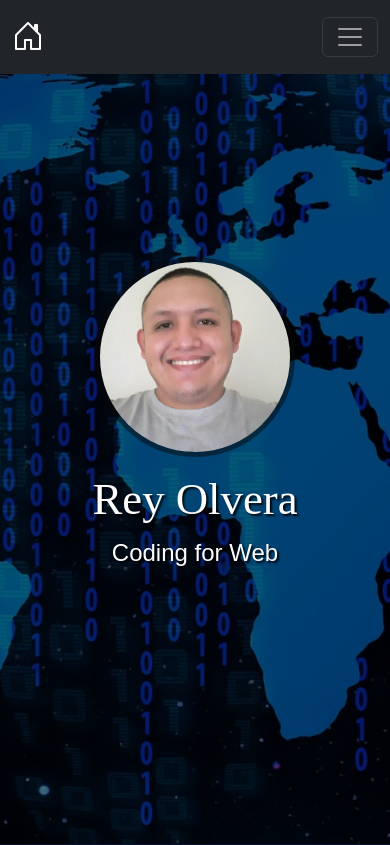
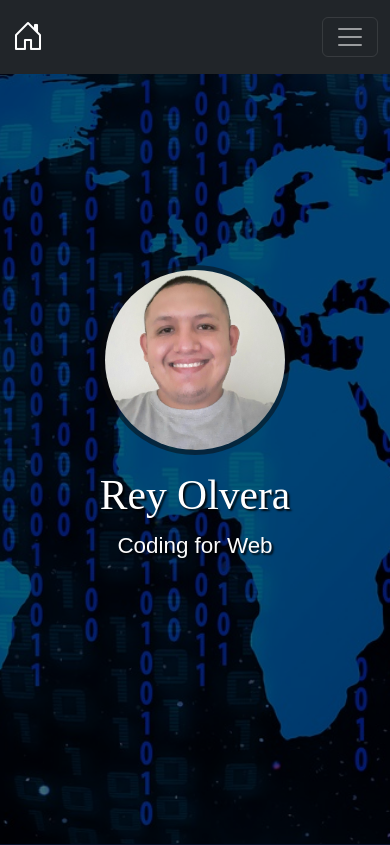
Before and after one commit to BlueGoblin710/portfolio_project, a website: page index.html in a window 390 px wide. Shown: the top 845 px of the page. Drawn offline with nearby package versions, Linux system fonts and the light colour scheme; a web font is replaced by a local one.

Commit message:
Css update

```diff
--- a/style.css
+++ b/style.css
@@ -1,4 +1,4 @@
-/* You can add custom CSS and extend Boostrap styles in this file. Remember, Bootstrap is just CSS at the end of the day! */
+/* You can add custom CSS and extend Bootstrap styles in this file. Remember, Bootstrap is just CSS at the end of the day! */
 /*Google Fonts*/
 @import url("https://fonts.googleapis.com/css2?family=Wallpoet&display=swap");
 @import url("https://fonts.googleapis.com/css2?family=Coda:wght@400;800&display=swap");
@@ -8,6 +8,7 @@ body {
   background-color: #09122c;
   color: white;
 }
+
 /*Header Style */
 h1,
 h2 {
@@ -16,23 +17,27 @@ h2 {
   color: white;
   text-shadow: 2px 2px 2px rgba(0, 0, 0, 0.9);
 }
+
 h5 {
   font-family: "Wallpoet", serif;
   font-size: 1.8rem;
   text-shadow: 2px 2px 2px rgba(0, 0, 0, 0.9);
 }
+
 /*Paragraph Style */
 p {
   font-family: "Coda", sans-serif;
   font-size: 1.5rem;
   text-shadow: 2px 2px 2px rgba(0, 0, 0, 0.9);
 }
+
 /*Nav Bar Style*/
 .navbar-brand,
 .navbar-nav .nav-link {
   font-family: "Coda", sans-serif;
-  font-size: 2rem;
+  font-size: 1.5rem;
 }
+
 .navbar-brand i {
   font-size: 2rem;
 }
@@ -76,6 +81,7 @@ p {
   background: rgba(0, 0, 0, 0.533);
   z-index: -1;
 }
+
 /* Hero Content Style */
 .hero-content {
   position: relative;
@@ -97,6 +103,7 @@ p {
   transform: scale(1.1);
   border-color: darkblue;
 }
+
 /*Skills Style */
 #skills-section {
   color: white;
@@ -106,50 +113,102 @@ p {
   max-width: 180px;
   height: auto;
 }
+
 /*Carousel Style*/
 .carousel-caption {
   background-color: rgba(0, 0, 0, 0);
   color: white;
   padding: 10px;
 }
+
 .carousel-inner img {
   max-height: 635px;
   width: auto;
   object-fit: contain;
 }
+
 /*Contact Style*/
 #contact-section .bi {
   color: #ffffff;
   text-shadow: 2px 2px 2px rgba(0, 0, 0, 0.9);
 }
+
 #contact-section .bi:hover {
   color: #0020ee;
 }
+
 footer {
   background-color: #333;
   color: white;
   text-align: center;
   padding: 1em 0;
 }
+
 /*Enable Hero Image Zoom Effect on Smaller Screens */
 @media (max-width: 576px) {
   #hero-section::before {
     transform: scale(1.6);
   }
+
   .carousel-caption h5 {
     font-size: 1rem;
   }
+
   .carousel-caption p {
     font-size: 0.875rem;
   }
+
+  .hero-headshot {
+    width: 150px;
+    height: 150px;
+  }
+
+  h1,
+  h2 {
+    font-size: 2rem;
+  }
+
+  p {
+    font-size: 1.2rem;
+  }
 }
+
 @media (max-width: 768px) {
   #hero-section::before {
     transform: scale(1.4);
   }
+
+  .hero-headshot {
+    width: 175px;
+    height: 175px;
+  }
+
+  h1,
+  h2 {
+    font-size: 2.4rem;
+  }
+
+  p {
+    font-size: 1.3rem;
+  }
 }
+
 @media (max-width: 992px) {
   #hero-section::before {
     transform: scale(1.2);
   }
+
+  .hero-headshot {
+    width: 190px;
+    height: 190px;
+  }
+
+  h1,
+  h2 {
+    font-size: 2.6rem;
+  }
+
+  p {
+    font-size: 1.4rem;
+  }
 }
```
